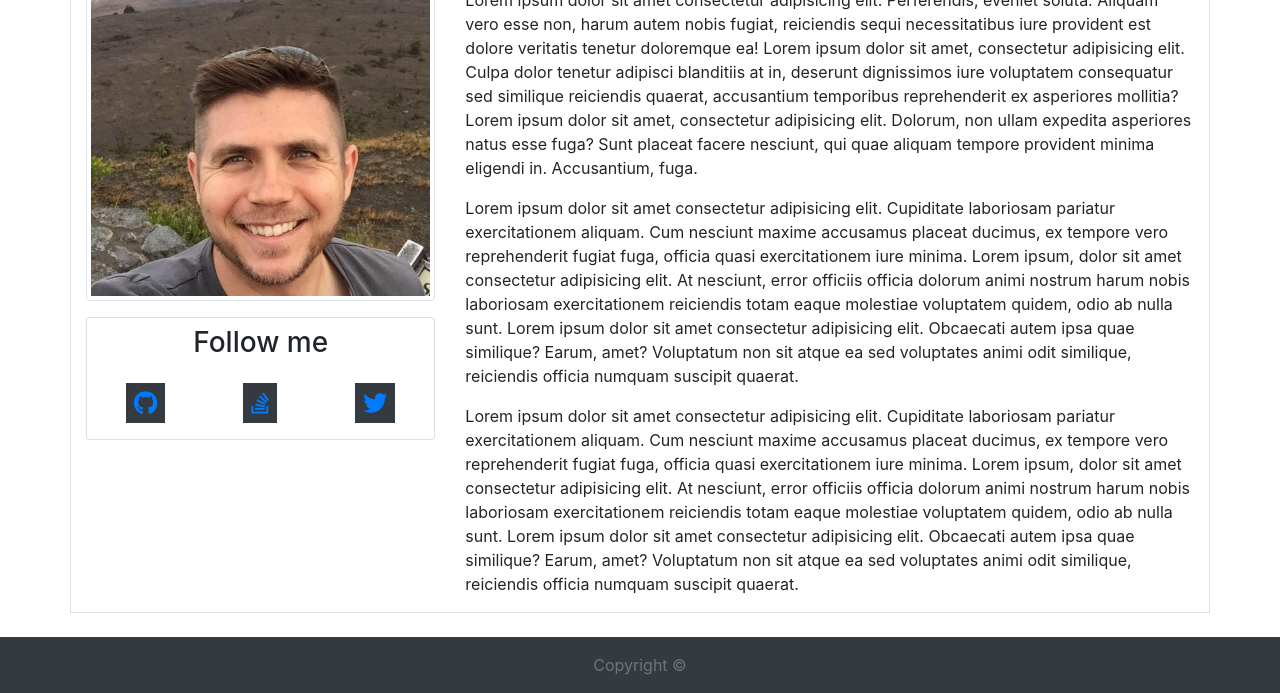
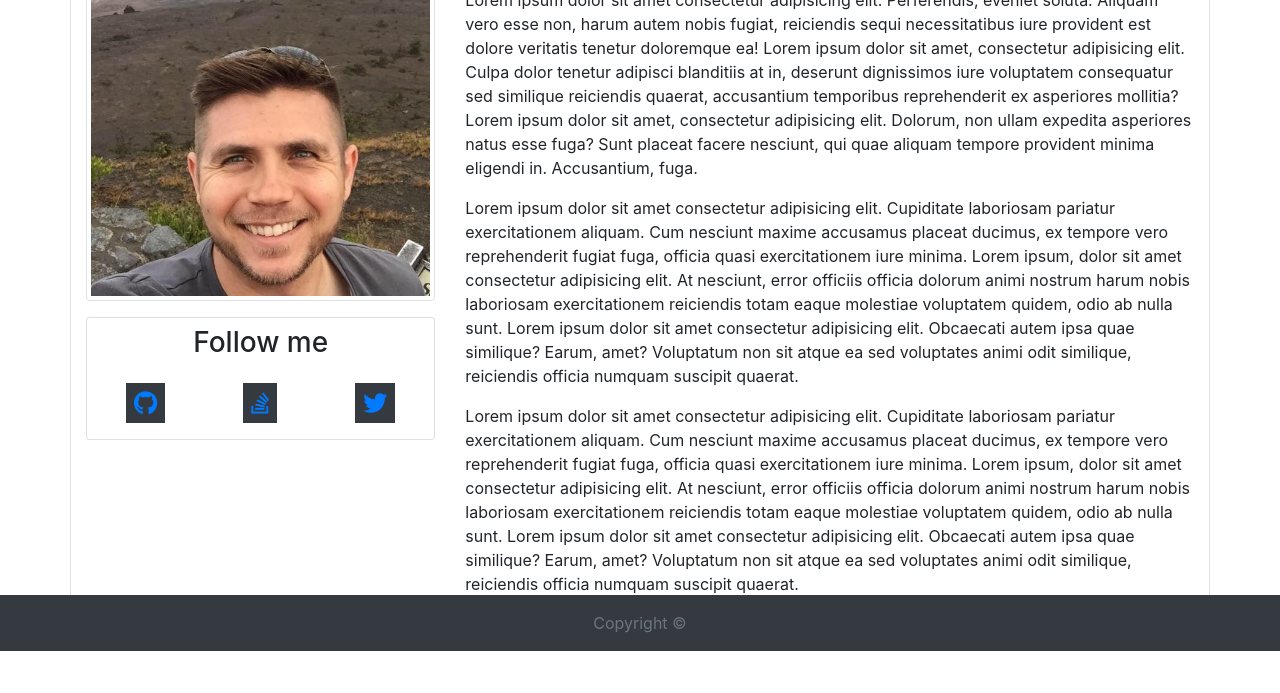
Before and after one commit to kylewoodruff/Bootstrap-Portfolio, a plain HTML site: page index.html in a window 1280 px wide. Shown: the part 149-842 px from the top of the page. After the commit the page ends 810 px from the top, so only its background shows below. Drawn offline with nearby package versions, Linux system fonts and the light colour scheme.

Commit message:
footer updates

```diff
--- a/index.html
+++ b/index.html
@@ -36,7 +36,7 @@
             </div>
         </nav>
     </header>
-    <div class="container my-4 border">
+    <div class="container mt-4 mb-5 border">
         <div class="row">
             <h2 class="col-11 mx-auto">About Me</h2>
         </div>
@@ -91,7 +91,7 @@
         </div>
 
     </div>
-    <footer class="footer sticky-bottom mt-auto py-3 text-center bg-dark">
+    <footer class="footer fixed-bottom mt-auto py-3 text-center bg-dark">
         <div class="container">
             <span class="text-muted text-center">Copyright &copy;</span>
         </div>
```
Also changed, not shown: contact.html (+1 -1 lines), portfolio.html (+1 -1 lines).
